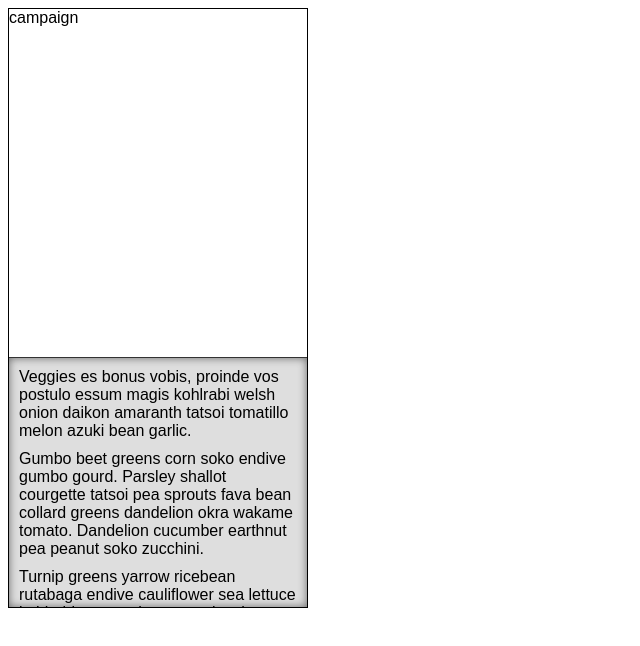
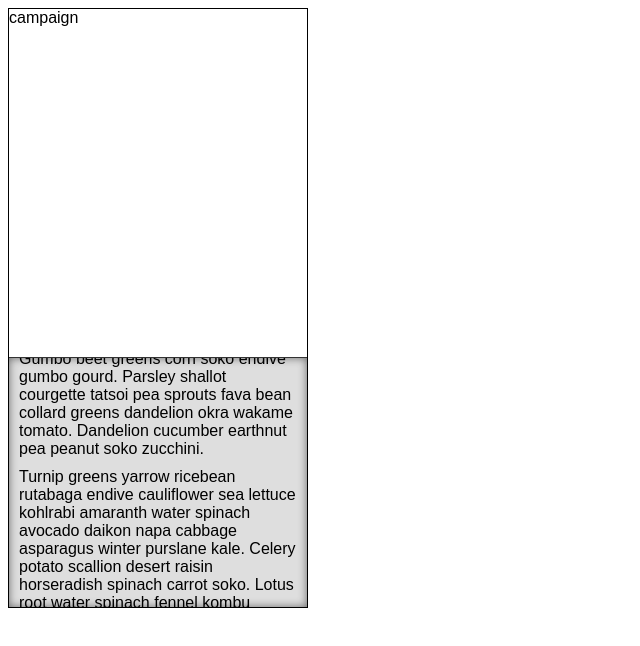
Before and after one commit to siuangie91/react-animation, a React (Create React App) app: page / in a window 1280 px wide. Shown: the top 646 px of the page, without its empty margins (0-640 px from the left). Built offline with nearby package versions, Linux system fonts and the light colour scheme.

Commit message:
it scrolls!;

```diff
--- a/src/components/Container/index.js
+++ b/src/components/Container/index.js
@@ -1,4 +1,4 @@
-import React from 'react';
+import React, { useState, useEffect } from 'react';
 /** @jsx jsx */
 import { css, jsx } from '@emotion/core';
 import { containerStyles } from './styled';
@@ -6,10 +6,18 @@ import ScrollingText from '../ScrollingText';
 import Campaign from '../Campaign/index';
 
 const Container = () => {
+  const [ initScroll, setInitScroll ] = useState(false);
+
+  useEffect(() => {
+    if(!initScroll) {
+      setInitScroll(true);
+    }
+  }, [initScroll]);
+
   return (
     <section css={containerStyles}>
       <Campaign />
-      <ScrollingText />
+      <ScrollingText beginScroll={initScroll} />
     </section>
   )
 };
--- a/src/components/ScrollingText/index.js
+++ b/src/components/ScrollingText/index.js
@@ -1,11 +1,45 @@
-import React, { useState } from 'react';
+import React, { useState, useEffect, useRef } from 'react';
 /** @jsx jsx */
 import { css, jsx } from '@emotion/core';
 import { scrollingTextStyles, Paragraph, Logo } from './styled';
 
-const ScrollingText = () => {
+const scrollToBottom = (section, textfullHeight) => {
+  const sectionHeight = section.offsetHeight;
+
+  var loop = setInterval(function() {
+    let currentPos = section.scrollTop;
+    if(currentPos < (textfullHeight - sectionHeight)) {
+      section.scrollTop = currentPos + 1;
+      currentPos = section.scrollTop;
+    } else {
+      clearInterval(loop);
+      loop = undefined;
+    }
+  }, 50);
+};
+
+const ScrollingText = ({ beginScroll }) => {
+  const sectionRef = useRef(null);
+  const containerRef = useRef(null);
+
+  const [ shouldScroll, setShouldScroll ] = useState(false);
+
+  useEffect(() => {
+    if(!shouldScroll && beginScroll) {
+      setShouldScroll(true);
+
+      const fullHeight = containerRef.current.offsetHeight;
+      scrollToBottom(sectionRef.current, fullHeight);
+    }
+  }, [shouldScroll, beginScroll]);
+
   return (
-    <section css={scrollingTextStyles}>
+    <section
+      css={scrollingTextStyles}
+      beginScroll={beginScroll}
+      ref={sectionRef}
+    >
+      <div ref={containerRef}>
         <Paragraph>
         Veggies es bonus vobis, proinde vos postulo essum magis kohlrabi welsh onion daikon amaranth tatsoi tomatillo melon azuki bean garlic.
         </Paragraph>
@@ -38,6 +72,7 @@ const ScrollingText = () => {
         <br/>
         <br/>
         <br/>
+      </div>
     </section>
   );
 };
```
Lines whose indentation alone changed are shown as unchanged.
